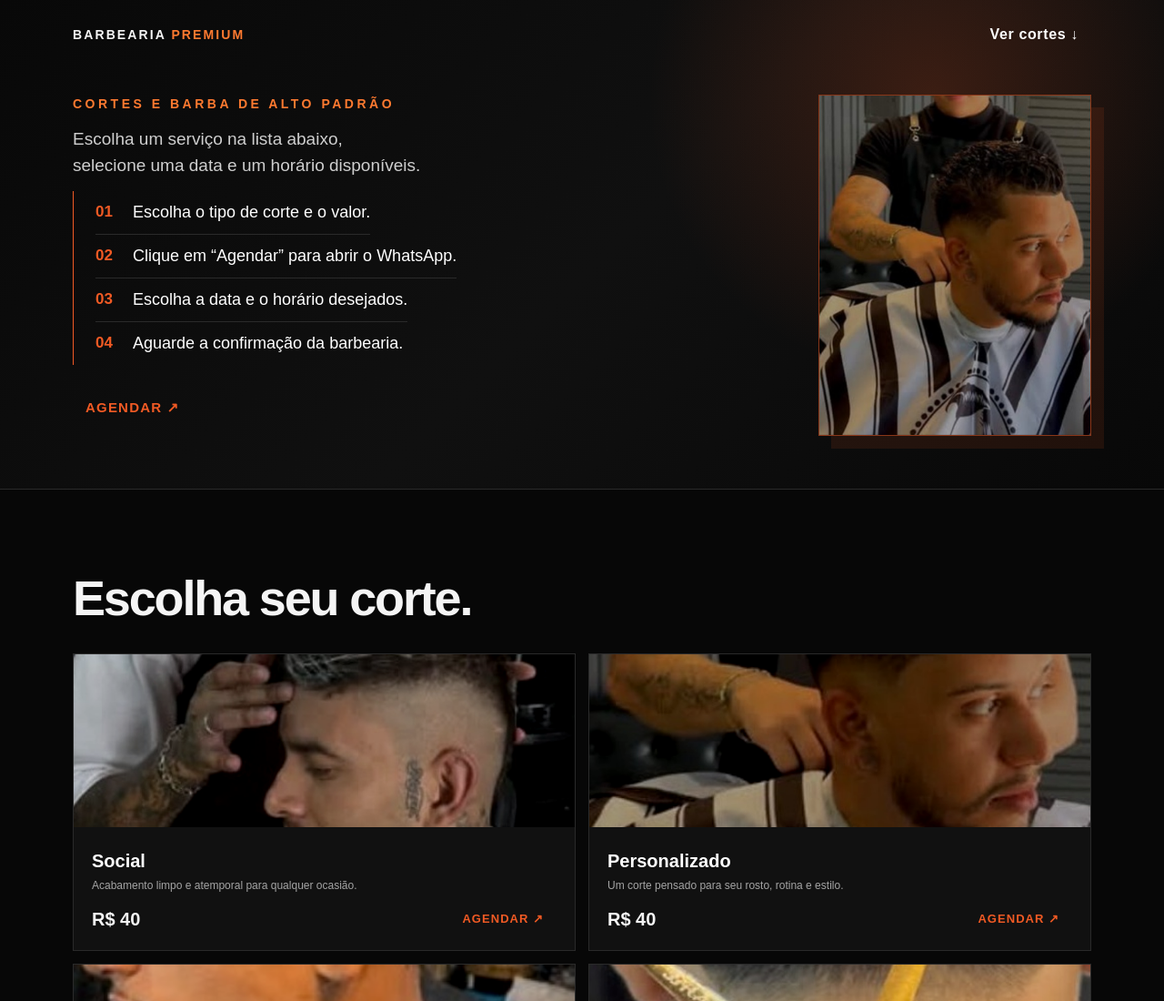
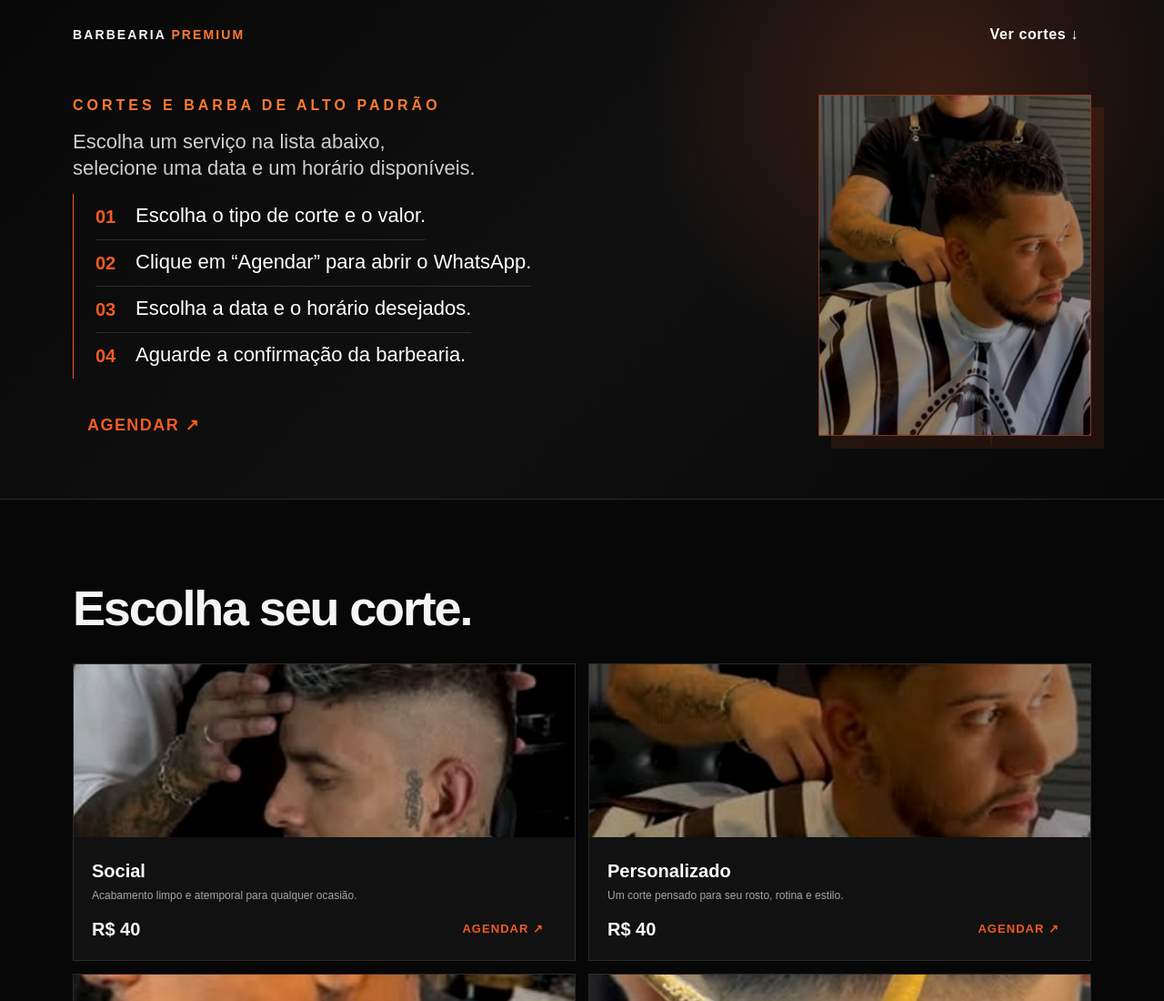
Before and after one commit to charlesbackup2025-code/barber, a website: page public/index.html in a window 1280 px wide. Shown: the top 1100 px of the page at 91% size. Drawn offline with Linux system fonts and the light colour scheme.

Commit message:
Standardize and enlarge desktop hero typography

```diff
--- a/public/index.html
+++ b/public/index.html
@@ -175,12 +175,12 @@
       .hero-copy > .eyebrow { font-size: 14px; }
       .inline-booking { width: 100%; max-width: none; padding: 36px; }
       .booking-fields select, .booking-fields input, .date-trigger { height: 54px; }
-      .hero-copy > .eyebrow { font-size: 14px; }
-      .hero-booking p { font-size: 19px; }
+      .hero-copy > .eyebrow { font-size: 16px; }
+      .hero-booking p { font-size: 22px; line-height: 1.3; }
       .hero-booking .step { gap: 14px; padding: 10px 0; }
-      .hero-booking .step b { min-width: 27px; font-size: 17px; }
-      .hero-booking .step span { font-size: 18px; }
-      .hero-booking > .mini-button { padding: 10px 14px; font-size: 15px; }
+      .hero-booking .step b { min-width: 30px; font-size: 20px; }
+      .hero-booking .step span { font-size: 22px; line-height: 1.25; }
+      .hero-booking > .mini-button { padding: 12px 16px; font-size: 18px; }
       .inline-booking { padding: 30px; }
       .inline-subtitle { font-size: 18px; }
       .booking-fields label { font-size: 11px; }
```
